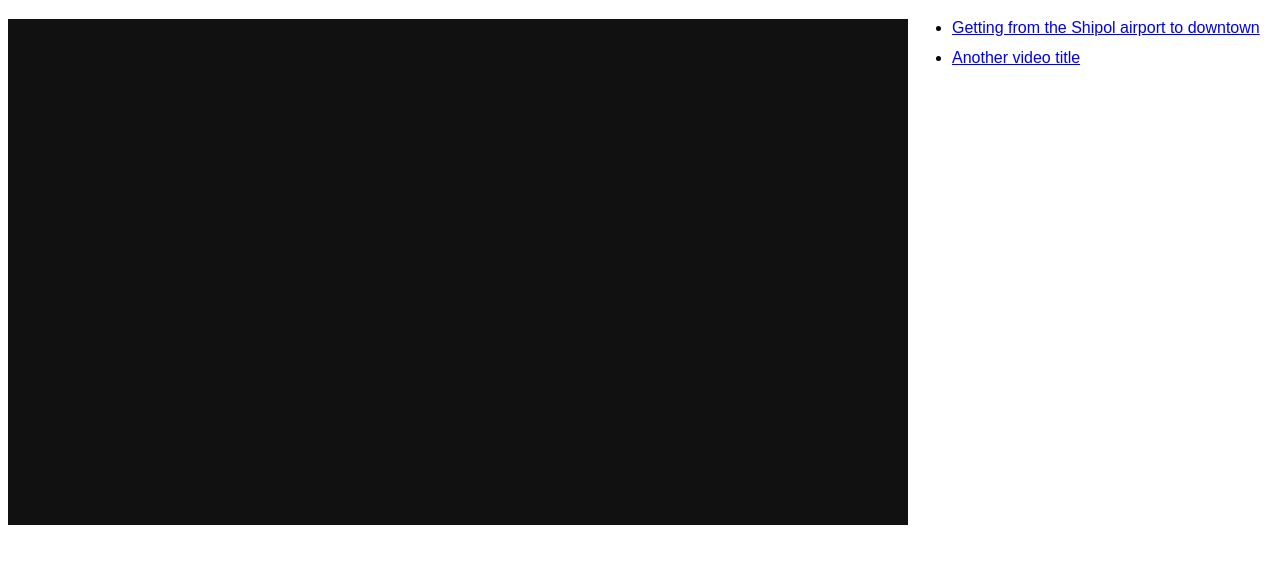
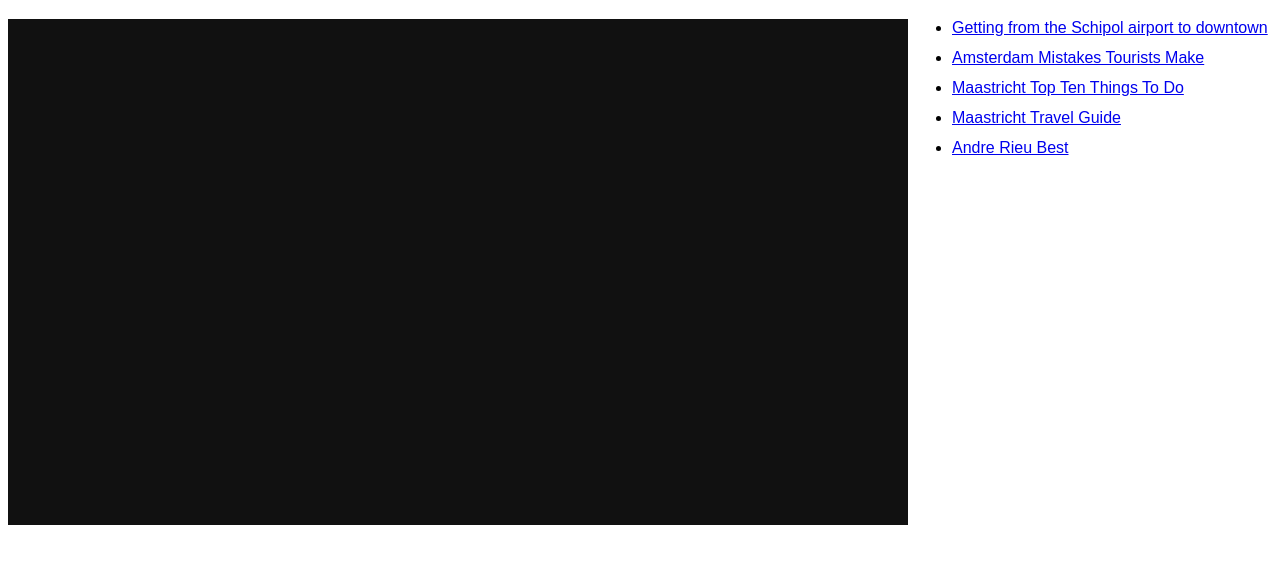
Before and after one commit to thebyteking/ANDRE, a plain HTML site: page pages/refvideo.html in a window 1280 px wide. Shown: the part 61-624 px from the top of the page. Drawn offline with Linux system fonts and the light colour scheme.

Commit message:
Add files via upload

```diff
--- a/pages/refvideo.html
+++ b/pages/refvideo.html
@@ -57,13 +57,26 @@
   <script>
     const videos = [
       {
-        title: "Getting from the Shipol airport to downtown",
+        title: "Getting from the Schipol airport to downtown",
         url: "https://youtu.be/RKtnyCbO8jk"
       },
       {
-        title: "Another video title",
-        url: "https://youtu.be/ANOTHER_VIDEO_ID"
-      }
+        title: "Amsterdam Mistakes Tourists Make ",
+        url: "https://youtu.be/JKu8uccjNUs"
+      },
+      {
+        title: "Maastricht Top Ten Things To Do",
+        url: "https://youtu.be/IyIuvA1wdXo"
+       },
+	   {
+	       title: "Maastricht Travel Guide",
+	       url: "https://youtu.be/_OtshbwARec"
+	    },
+	   {
+	       title: "Andre Rieu Best",
+	       url: "https://youtu.be/VXG8QUW27ag"
+	    }
+
     ];
 
     const videoList = document.getElementById("video-list");
```
